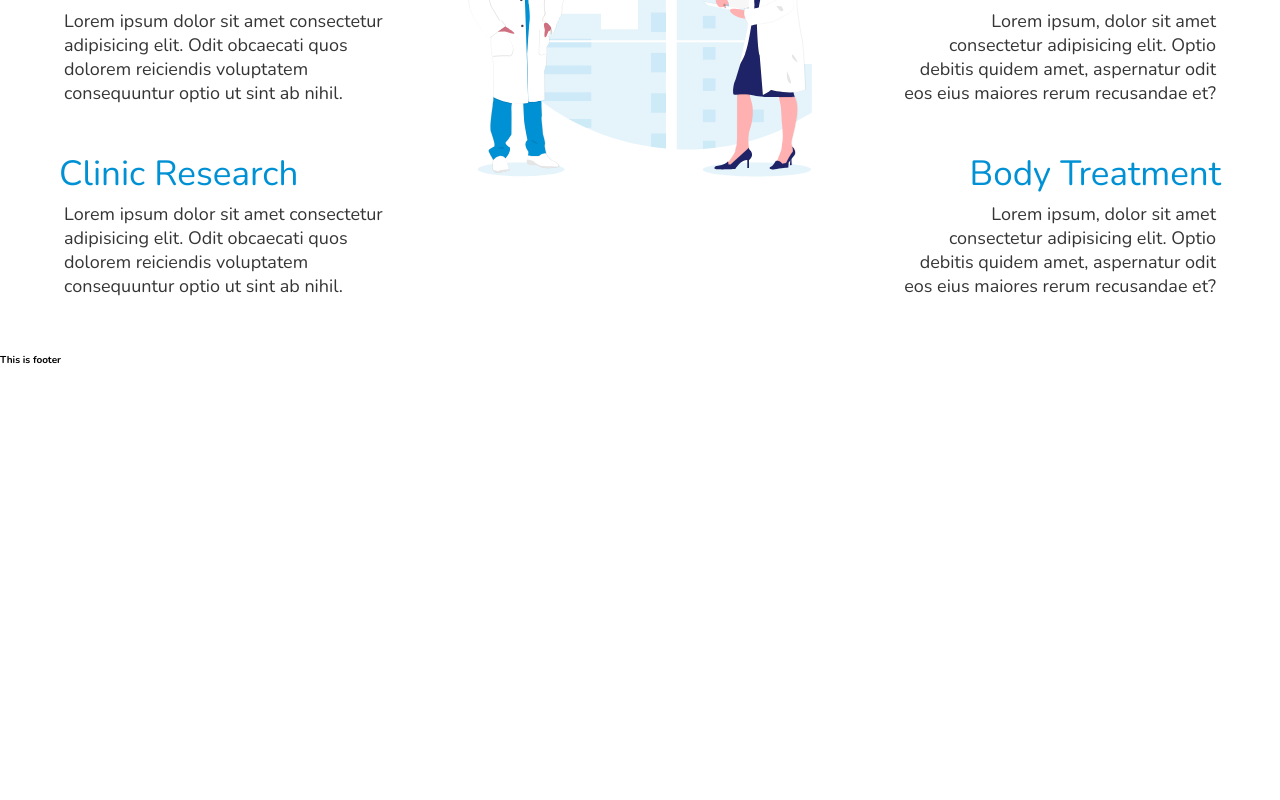
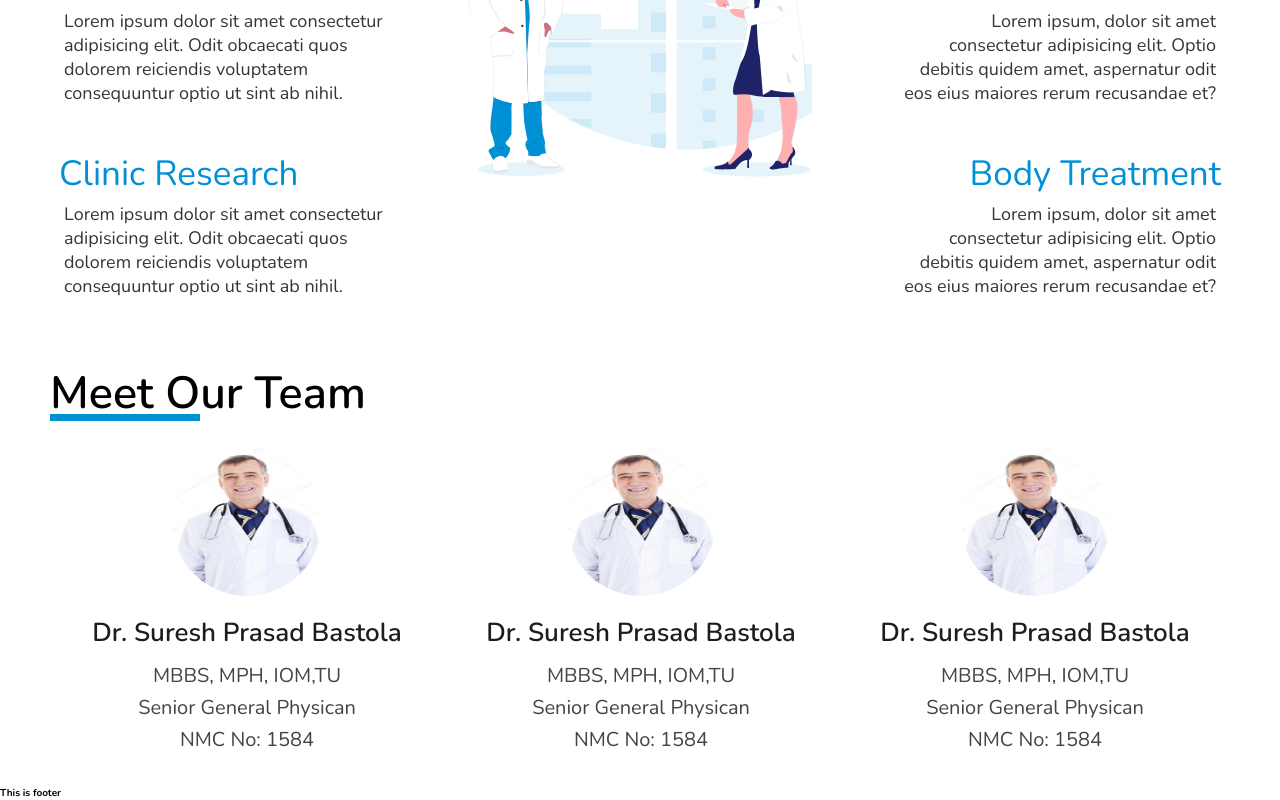
Before and after one commit to pyderator/derma-app, a Next.js app: page / in a window 1280 px wide. Shown: the part 1208-2008 px from the top of the page. Before the commit the page ends 1575 px from the top, so only its background shows below. Built offline with nearby package versions, Linux system fonts and the light colour scheme.

Commit message:
added team

```diff
--- a/package.json
+++ b/package.json
@@ -13,7 +13,9 @@
     "next": "10.0.3",
     "react": "17.0.1",
     "react-dom": "17.0.1",
-    "sass": "^1.30.0"
+    "react-slick": "^0.27.13",
+    "sass": "^1.30.0",
+    "slick-carousel": "^1.8.1"
   },
   "devDependencies": {
     "@types/node": "^14.14.12",
--- /dev/null
+++ b/src/components/team.tsx
@@ -0,0 +1,109 @@
+import React from "react";
+import Image from "next/image";
+
+// React Slick
+import Slider from "react-slick";
+import "slick-carousel/slick/slick.css";
+import "slick-carousel/slick/slick-theme.css";
+
+// CSS
+import classes from "../styles/team.module.scss";
+
+const Team = () => {
+  var settings = {
+    dots: true,
+    infinite: false,
+    speed: 500,
+    slidesToShow: 3,
+    slidesToScroll: 0,
+    initialSlide: 0,
+    arrows: false,
+    responsive: [
+      {
+        breakpoint: 1024,
+        settings: {
+          slidesToShow: 3,
+          slidesToScroll: 0,
+          infinite: true,
+          dots: true,
+          arrows: false,
+        },
+      },
+      {
+        breakpoint: 900,
+        settings: {
+          slidesToShow: 2,
+          slidesToScroll: 1,
+          initialSlide: 1,
+          arrows: false,
+        },
+      },
+      {
+        breakpoint: 480,
+        settings: {
+          slidesToShow: 1,
+          slidesToScroll: 1,
+          arrows: false,
+        },
+      },
+    ],
+  };
+
+  return (
+    <div className={classes.root}>
+      <div className={classes.header}>
+        <h1> Meet Our Team </h1>
+        <span></span>
+      </div>
+      <Slider {...settings} className={classes.container}>
+        <div>
+          <div className={classes.content_container}>
+            <div className={classes.image_container}>
+              <Image src="/Images/doctor_1.jpg" height="150px" width="150px" />
+            </div>
+            <div className={classes.title_container}>
+              <p>Dr. Suresh Prasad Bastola</p>
+            </div>
+            <div className={classes.details_container}>
+              <p>MBBS, MPH, IOM,TU</p>
+              <p>Senior General Physican</p>
+              <p>NMC No: 1584</p>
+            </div>
+          </div>
+        </div>
+        <div>
+          <div className={classes.content_container}>
+            <div className={classes.image_container}>
+              <Image src="/Images/doctor_1.jpg" height="150px" width="150px" />
+            </div>
+            <div className={classes.title_container}>
+              <p>Dr. Suresh Prasad Bastola</p>
+            </div>
+            <div className={classes.details_container}>
+              <p>MBBS, MPH, IOM,TU</p>
+              <p>Senior General Physican</p>
+              <p>NMC No: 1584</p>
+            </div>
+          </div>
+        </div>
+        <div>
+          <div className={classes.content_container}>
+            <div className={classes.image_container}>
+              <Image src="/Images/doctor_1.jpg" height="150px" width="150px" />
+            </div>
+            <div className={classes.title_container}>
+              <p>Dr. Suresh Prasad Bastola</p>
+            </div>
+            <div className={classes.details_container}>
+              <p>MBBS, MPH, IOM,TU</p>
+              <p>Senior General Physican</p>
+              <p>NMC No: 1584</p>
+            </div>
+          </div>
+        </div>
+      </Slider>
+    </div>
+  );
+};
+
+export default Team;
--- a/src/pages/index.tsx
+++ b/src/pages/index.tsx
@@ -4,6 +4,7 @@ import classes from "../styles/Home.module.scss";
 import Image from "next/image";
 import Button from "@material-ui/core/Button";
 import Services from "../components/services";
+import Team from "../components/team";
 export default function Home() {
   return (
     <Layout>
@@ -45,6 +46,7 @@ export default function Home() {
         </div>
       </main>
       <Services />
+      <Team />
     </Layout>
   );
 }
--- /dev/null
+++ b/src/styles/team.module.scss
@@ -0,0 +1,74 @@
+$primary_color: #0091d5;
+.root {
+  max-width: 1200px;
+  margin: auto;
+  padding: 1rem;
+  @media (max-width: 760px) {
+    padding: 2rem;
+  }
+  .header {
+    display: flex;
+    flex-direction: column;
+    width: 100%;
+    h1 {
+      font-size: 4.5rem;
+      font-weight: 600;
+
+      @media (max-width: 760px) {
+        font-size: 4rem;
+      }
+    }
+    span {
+      margin-top: -1rem;
+      height: 0.7rem;
+      width: 15rem;
+      background-color: $primary_color;
+
+      @media (max-width: 760px) {
+        margin-top: -0.5rem;
+        width: 13rem;
+        height: 0.5rem;
+      }
+    }
+  }
+}
+
+.content_container {
+  text-align: center;
+  padding: 2rem 0;
+  .title_container {
+    p {
+      padding: 1rem 0;
+      font-size: 2.6rem;
+      font-weight: 600;
+      color: rgb(29, 29, 29);
+    }
+  }
+  .image_container {
+    padding: 0.5rem;
+    img {
+      border-radius: 50%;
+    }
+  }
+  .details_container {
+    p {
+      font-size: 2rem;
+      line-height: 3.2rem;
+      font-weight: 300;
+      color: rgb(68, 68, 68);
+    }
+  }
+  @media (max-width: 480px) {
+    .title_container {
+      p {
+        padding: 0.5rem 0;
+        font-size: 2.4rem;
+      }
+    }
+    .details_container {
+      p {
+        font-size: 2rem;
+      }
+    }
+  }
+}
```
Also changed, not shown: public/Images/doctor_1.jpg (added), 1 other file (tests, documents, lock files or other folders).
